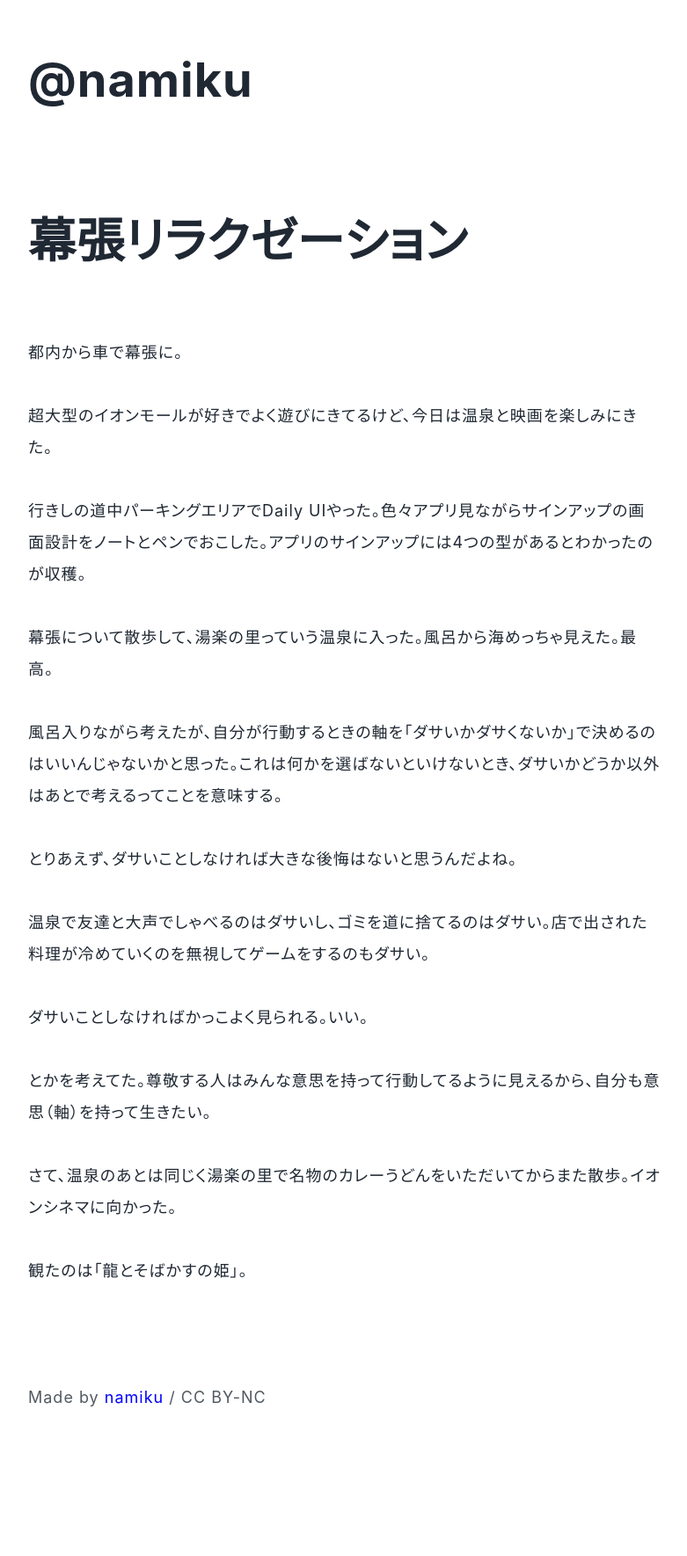
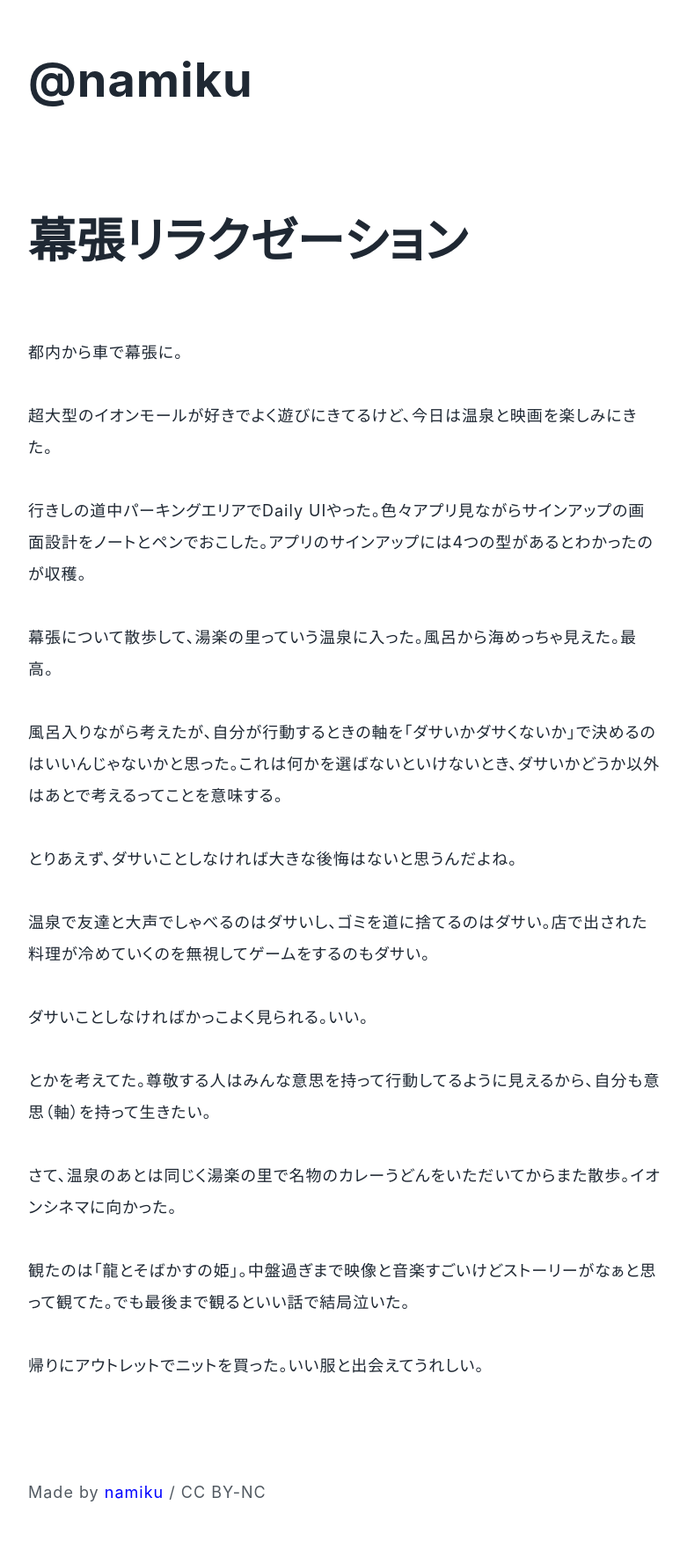
Before and after one commit to namikuguri/namikuguri.github.io, a Jekyll site: the page built from _posts/2021-07-22-post.md, in a window 1280 px wide. Shown: the whole page at 88% size, without its empty margins (248-1029 px from the left). Built offline with Jekyll 4.4.1, drawn with Linux system fonts in a browser that asks for light colours; our own code applies the rules of GitHub Pages for plain Markdown files; before the commit the page ends 1661 px from its top, so only the background shows below that.

Commit message:
ポスト

```diff
--- a/_posts/2021-07-22-post.md
+++ b/_posts/2021-07-22-post.md
@@ -22,4 +22,6 @@ title: 幕張リラクゼーション
 
 さて、温泉のあとは同じく湯楽の里で名物のカレーうどんをいただいてからまた散歩。イオンシネマに向かった。
 
-観たのは「龍とそばかすの姫」。
+観たのは「龍とそばかすの姫」。中盤過ぎまで映像と音楽すごいけどストーリーがなぁと思って観てた。でも最後まで観るといい話で結局泣いた。
+
+帰りにアウトレットでニットを買った。いい服と出会えてうれしい。
```
